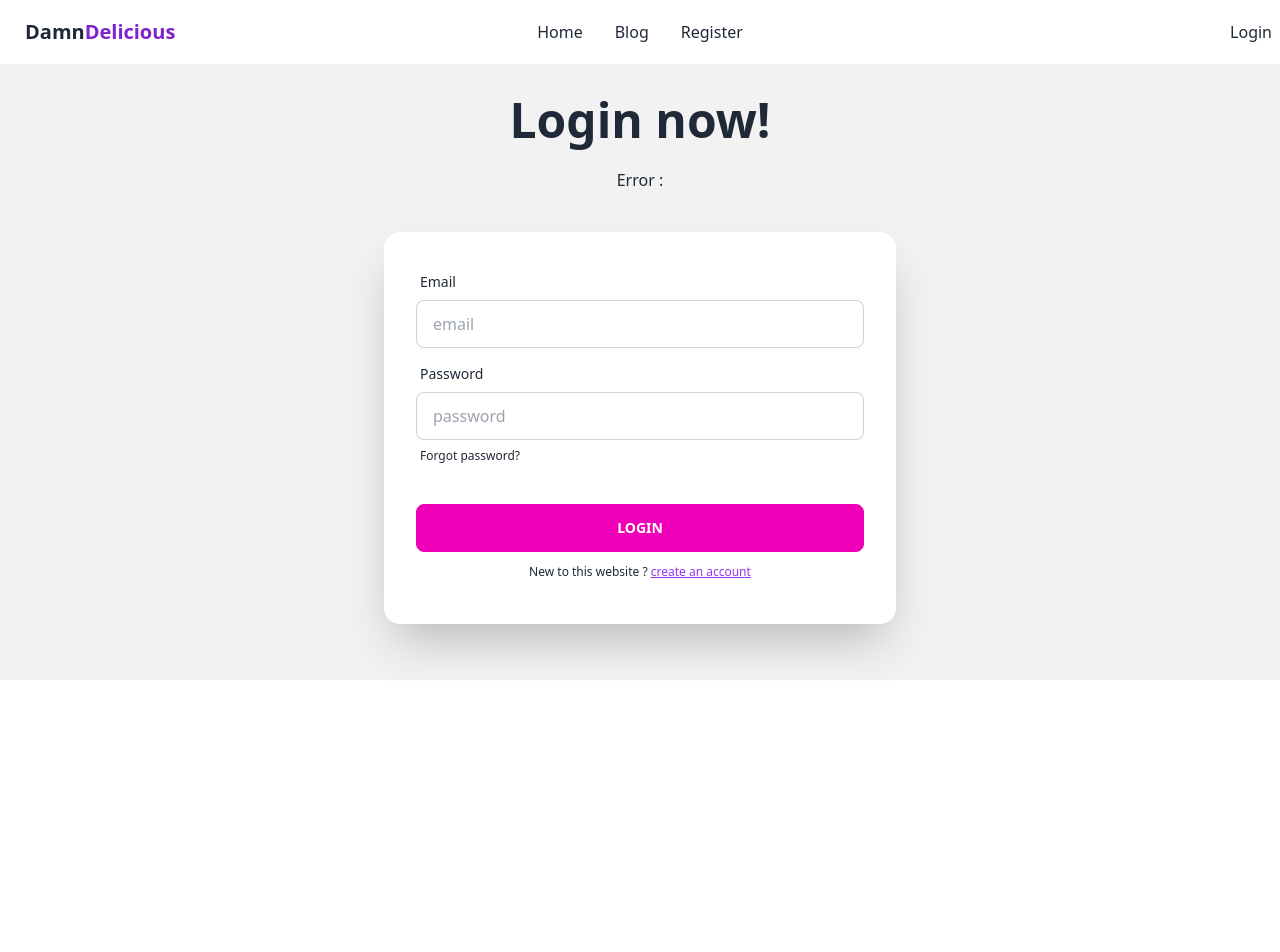
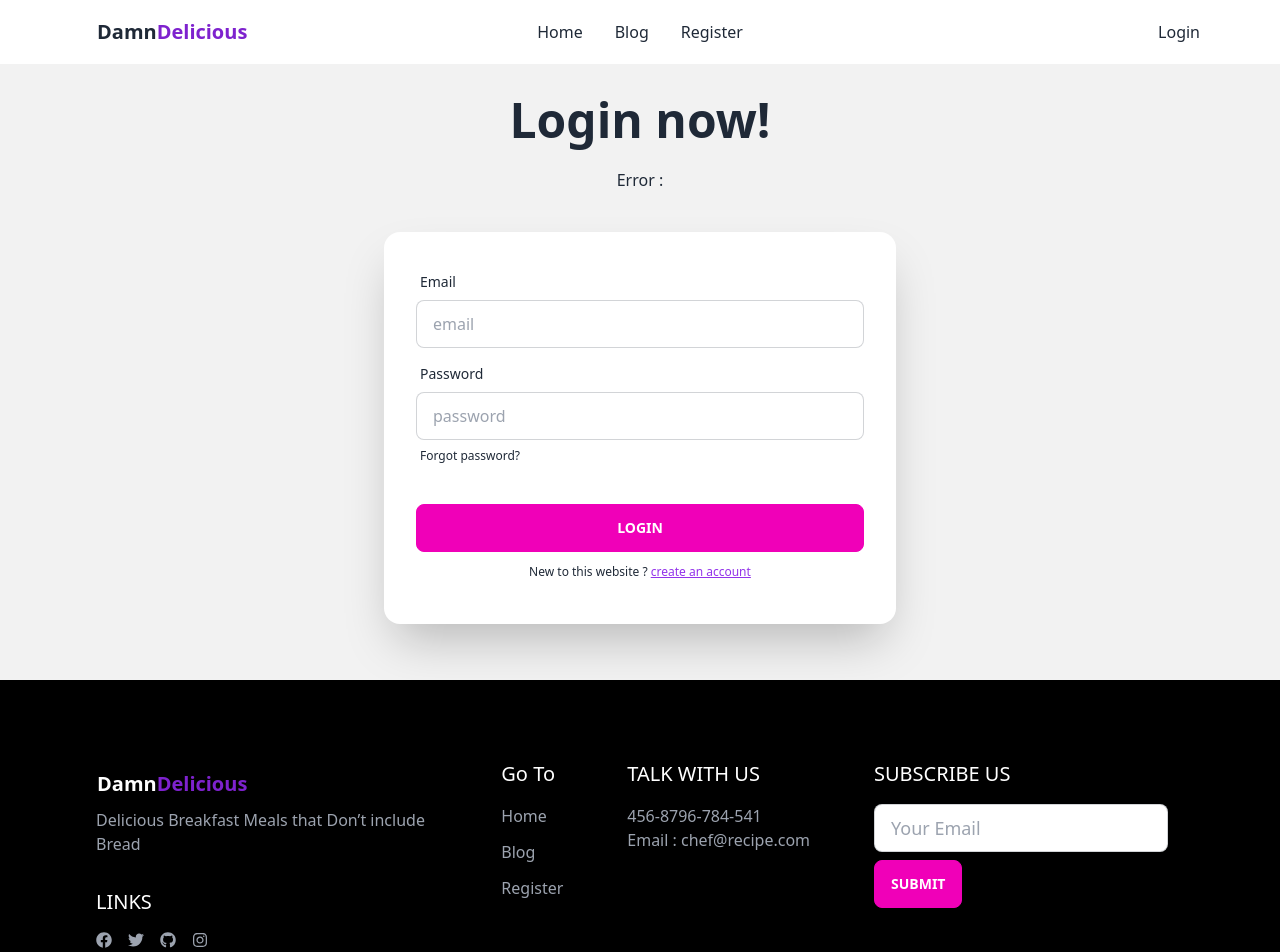
Before and after one commit to Mohosin075/chef-recipies, a React (Vite) app: page /login in a window 1280 px wide. Shown: the top 952 px of the page. Before the commit the page ends 800 px from the top, so only its background shows below. Built offline with nearby package versions, Linux system fonts and the light colour scheme.

Commit message:
added meaningful footer

```diff
--- a/index.html
+++ b/index.html
@@ -2,9 +2,9 @@
 <html lang="en">
   <head>
     <meta charset="UTF-8" />
-    <link rel="icon" type="image/svg+xml" href="/vite.svg" />
+    <link rel="shortcut icon" href="https://t3.ftcdn.net/jpg/03/74/73/78/360_F_374737839_VsxlmnN7soqOOOFFzy5kfE9H6PFMCkPX.jpg" type="image/x-icon">
     <meta name="viewport" content="width=device-width, initial-scale=1.0" />
-    <title>Vite + React</title>
+    <title>damn elicious</title>
   </head>
   <body>
     <div id="root"></div>
--- a/package.json
+++ b/package.json
@@ -15,6 +15,7 @@
     "match-sorter": "^6.3.1",
     "react": "^18.2.0",
     "react-dom": "^18.2.0",
+    "react-icons": "^4.8.0",
     "react-router-dom": "^6.11.0",
     "sort-by": "^1.2.0"
   },
--- /dev/null
+++ b/src/components/pages/shared/footer/Footer.jsx
@@ -0,0 +1,64 @@
+/* eslint-disable no-unused-vars */
+import React from "react";
+import { Link } from "react-router-dom";
+import { FaFacebook, FaGithub, FaInstagram, FaTwitter } from "react-icons/fa";
+
+const Footer = () => {
+  return (
+    <div className="bg-black py-20 px-2 lg:px-20">
+      <div className="md:flex  justify-between w-full text-gray-400">
+        <div className="md:w-1/3">
+          <a className="btn btn-ghost  normal-case text-xl text-white">
+            Damn <span className="text-purple-700">Delicious</span>
+          </a>
+          <h4 className="ps-4">
+            Delicious Breakfast Meals that Don’t include Bread
+          </h4>
+          <div className="ps-4 mt-6 mt-8">
+            <h3 className="text-xl mb-4 text-white">LINKS </h3>
+            <div className="flex space-x-4">
+                <a href="#"><FaFacebook></FaFacebook></a>
+                <a href="#"><FaTwitter></FaTwitter></a>
+                <a href="#"><FaGithub></FaGithub></a>
+                <a href="#"><FaInstagram></FaInstagram></a>
+            </div>
+          </div>
+          <p className="ps-4 text-gray-500"></p>
+        </div>
+        <div className="md:w-2/3 lg:flex justify-around ps-4 space-y-8 md:space-y-0">
+          <div className="mt-8 md:mt-0">
+            <h3 className="text-xl mb-4 text-white">Go To</h3>
+            <ul className="space-y-3">
+              <li>
+                <Link to="/">Home</Link>
+              </li>
+              <li>
+                <Link to="/blog">Blog</Link>
+              </li>
+              <li>
+                <Link to="/register">Register</Link>
+              </li>
+            </ul>
+          </div>
+          <div>
+            <h3 className="text-xl mb-4 text-white">TALK WITH US</h3>
+            <p>456-8796-784-541</p>
+            <p>Email : chef@recipe.com</p>
+          </div>
+          <div>
+            <h3 className="text-xl mb-4 text-white ">SUBSCRIBE US</h3>
+            <input
+              type="text"
+              placeholder="Your Email"
+              className="input input-bordered w-full max-w-xs text-lg"
+            />
+            <br />
+            <button className="btn btn-secondary mt-2">Submit</button>
+          </div>
+        </div>
+      </div>
+    </div>
+  );
+};
+
+export default Footer;
--- a/src/components/pages/shared/navBar/NavBar.jsx
+++ b/src/components/pages/shared/navBar/NavBar.jsx
@@ -6,7 +6,7 @@ import ActiveLink from "../../../../utility/ActiveLink";
 
 const NavBar = () => {
   return (
-    <div className="navbar bg-base-100">
+    <div className="navbar bg-base-100 px-2 lg:px-20">
       <div className="navbar-start">
         <div className="dropdown">
           <label tabIndex={0} className="btn btn-ghost lg:hidden">
--- a/src/layout/Main.jsx
+++ b/src/layout/Main.jsx
@@ -2,12 +2,14 @@
 import React from 'react';
 import NavBar from '../components/pages/shared/navBar/NavBar';
 import { Outlet } from 'react-router-dom';
+import Footer from '../components/pages/shared/footer/Footer';
 
 const Main = () => {
     return (
         <div>
             <NavBar></NavBar>
             <Outlet></Outlet>
+            <Footer></Footer>
         </div>
     );
 };
```
Also changed, not shown: 1 other file (tests, documents, lock files or other folders).
